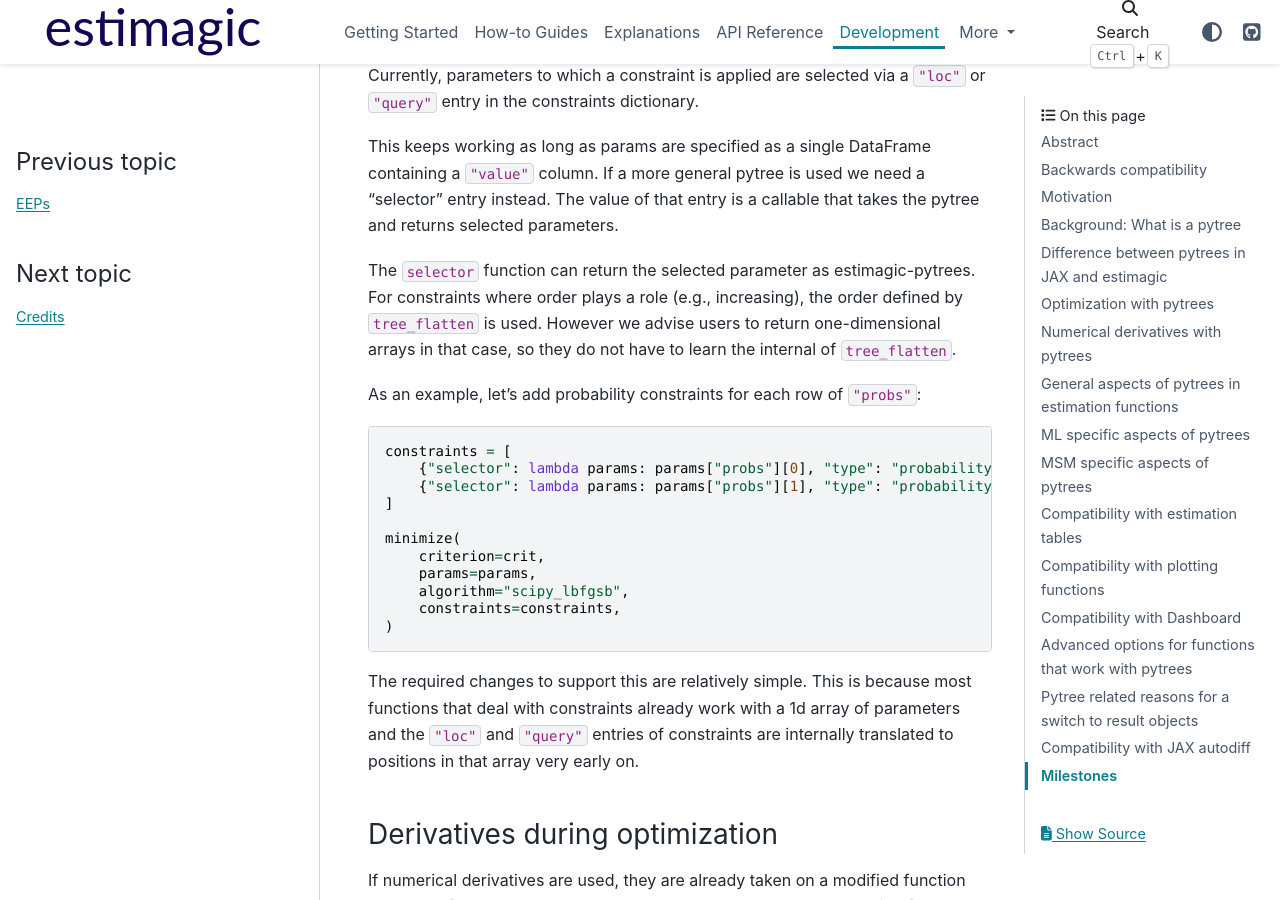
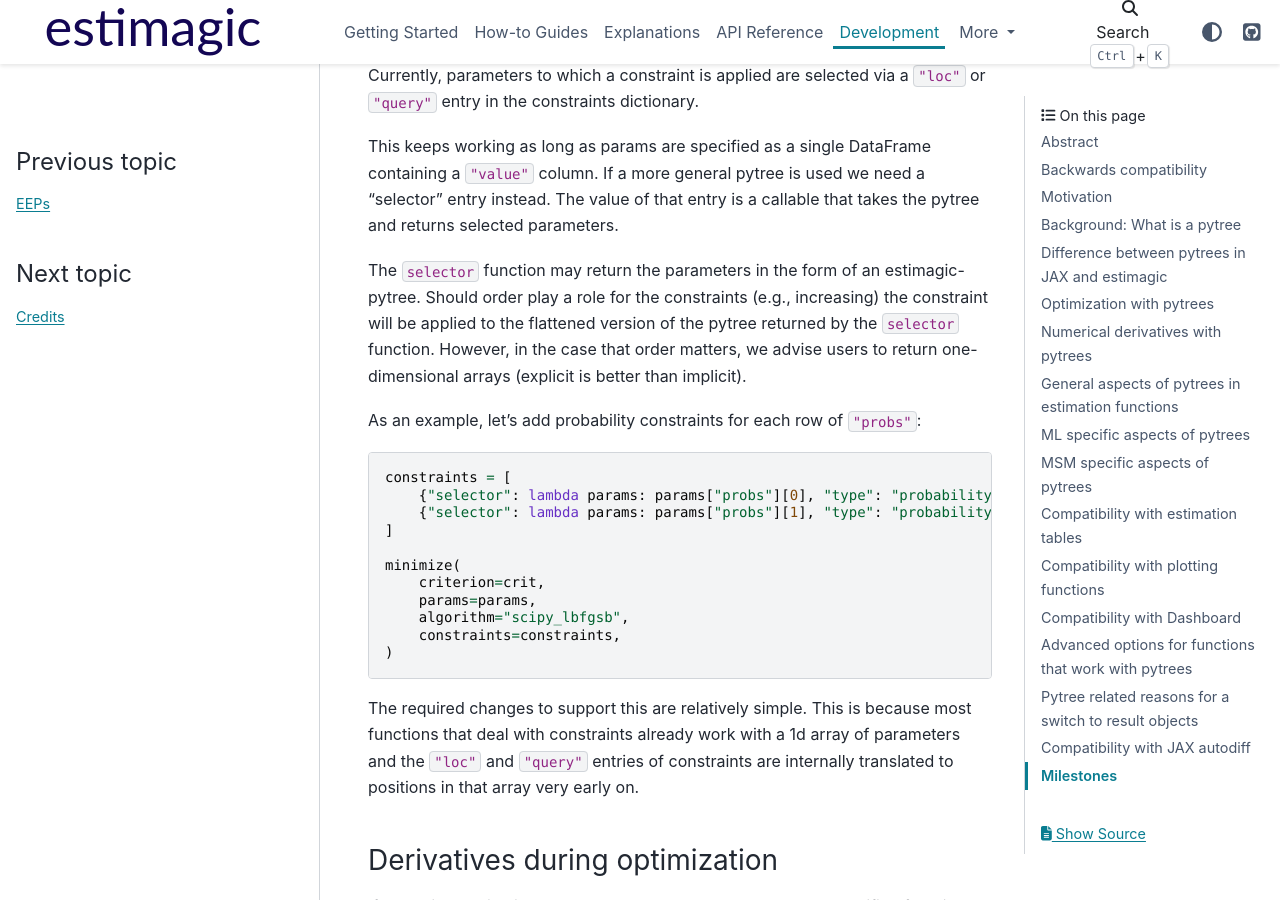
Before and after one commit to optimagic-dev/optimagic, a Sphinx documentation site: the page built from docs/source/development/eep-01-pytrees.rst, in a window 1280 px wide and 900 px high, scrolled down 5796 px. Built offline with Sphinx 7.4.7 and the PyData theme 0.15.4, drawn with Linux system fonts in a browser that asks for light colours; pages that are not in the unit, such as notebooks, are missing from menus.

Commit message:
More clarification on selector functions.

```diff
--- a/docs/source/development/eep-01-pytrees.rst
+++ b/docs/source/development/eep-01-pytrees.rst
@@ -270,10 +270,11 @@ This keeps working as long as params are specified as a single DataFrame contain
 The value of that entry is a callable that takes the pytree and returns selected
 parameters.
 
-The ``selector`` function can return the selected parameter as estimagic-pytrees.
-For constraints where order plays a role (e.g., increasing), the order defined by
-``tree_flatten`` is used. However we advise users to return one-dimensional arrays in
-that case, so they do not have to learn the internal of ``tree_flatten``.
+The ``selector`` function may return the parameters in the form of an estimagic-pytree.
+Should order play a role for the constraints (e.g., increasing) the constraint will be
+applied to the flattened version of the pytree returned by the ``selector`` function.
+However, in the case that order matters, we advise users to return one-dimensional
+arrays (explicit is better than implicit).
 
 As an example, let's add probability constraints for each row of ``"probs"``:
 
```
